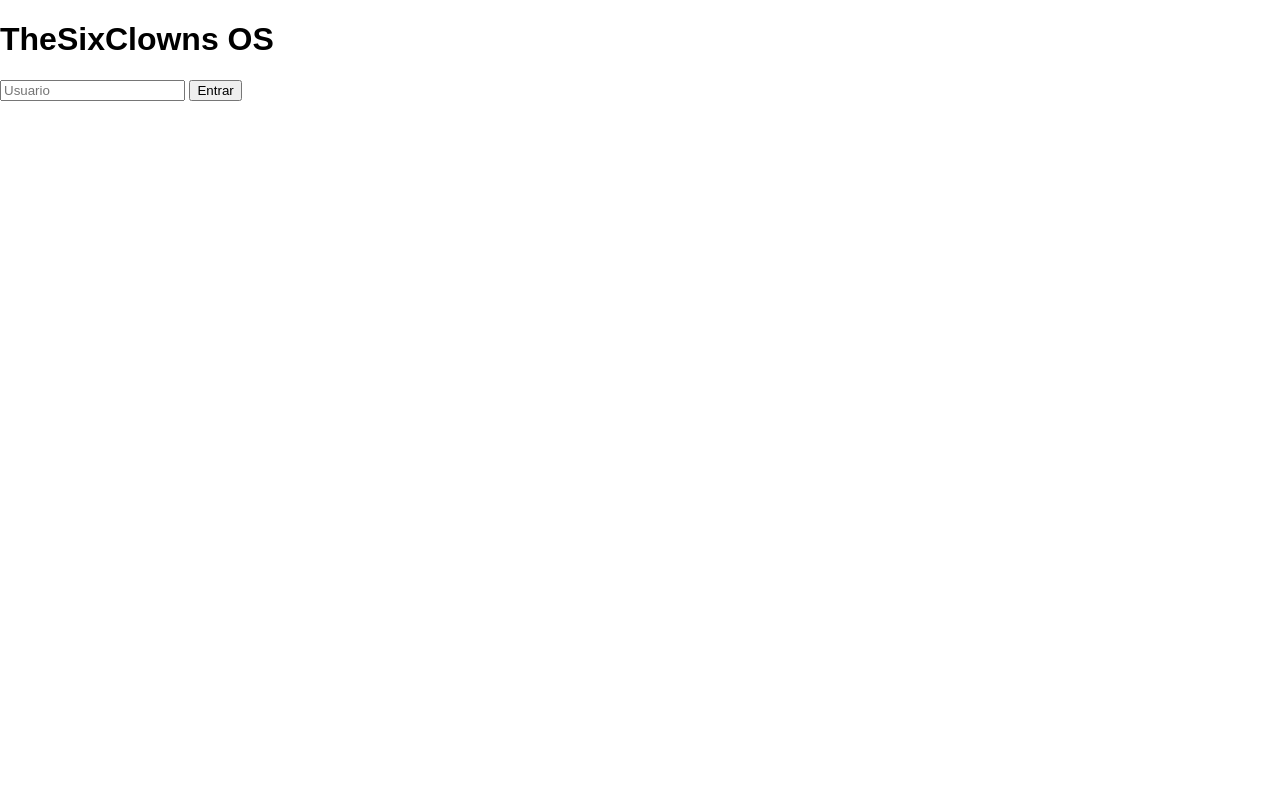
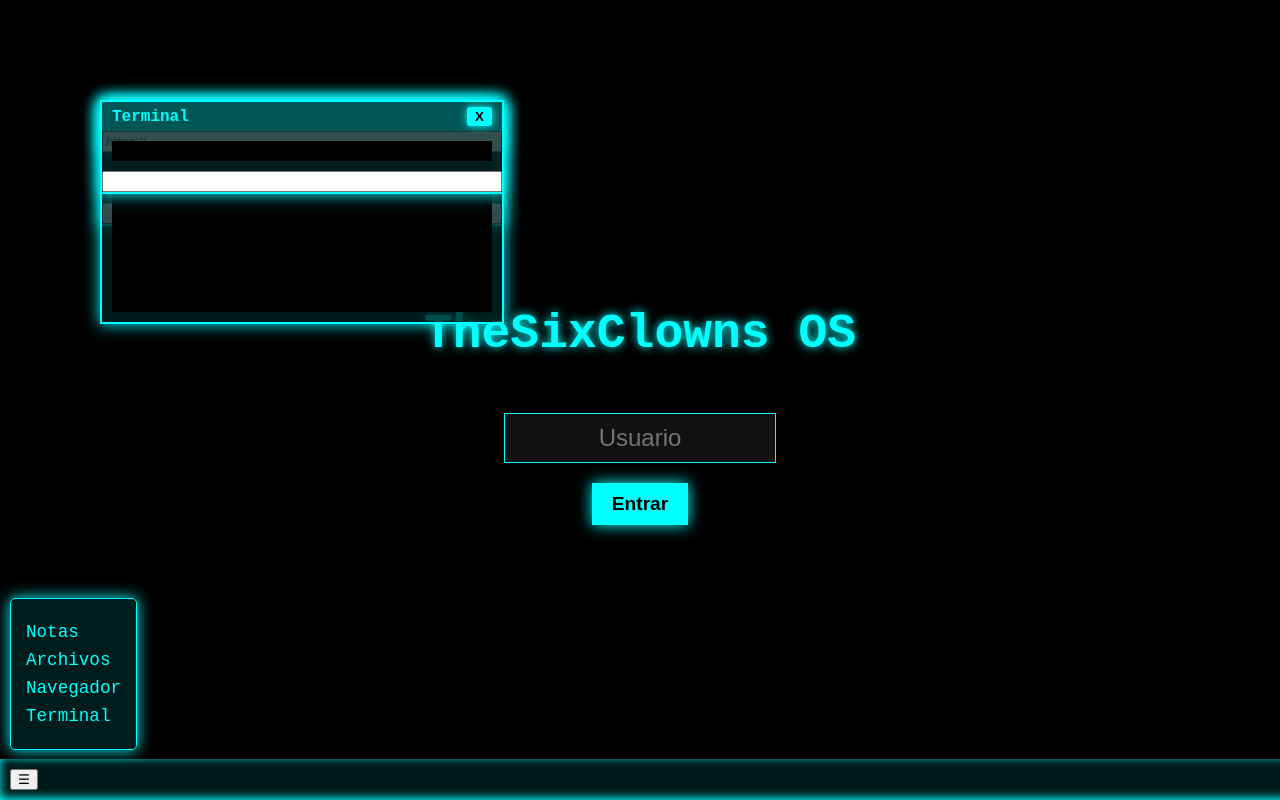
Before and after one commit to TROOG09/pc-THC, a plain HTML site: page index.html in a window 1280 px wide. Drawn offline with Linux system fonts and the light colour scheme.

Commit message:
Update style.css

```diff
--- a/style.css
+++ b/style.css
@@ -1,31 +1,102 @@
-body {
-  margin: 0;
-  font-family: sans-serif;
+
+/* Reset y básico */
+body, html {
+  margin: 0; padding: 0; height: 100%; overflow: hidden;
+  font-family: 'Courier New', Courier, monospace;
+  background: black;
+  color: #0ff;
+  user-select: none;
+}
+
+/* Login */
+#login {
+  height: 100vh;
+  background: #000;
+  display: flex;
+  flex-direction: column;
+  justify-content: center;
+  align-items: center;
+  gap: 20px;
+}
+#login h1 {
+  font-size: 3rem;
+  text-shadow: 0 0 10px #0ff;
+}
+#login input {
+  font-size: 1.5rem;
+  padding: 10px;
+  background: #111;
+  border: 1px solid #0ff;
+  color: #0ff;
+  width: 250px;
+  text-align: center;
+  outline: none;
+}
+#login button {
+  font-size: 1.2rem;
+  padding: 10px 20px;
+  background: #0ff;
+  border: none;
+  cursor: pointer;
+  color: black;
+  font-weight: bold;
+  box-shadow: 0 0 15px #0ff;
+  transition: background 0.3s ease;
+}
+#login button:hover {
+  background: #0aa;
+}
+
+/* Matrix canvas */
+#matrix {
+  position: fixed;
+  top: 0; left: 0;
+  width: 100%; height: 100%;
+  z-index: 0;
+  pointer-events: none;
 }
 
 /* Escritorio */
 .desktop {
   height: 100vh;
-  background: linear-gradient(120deg, #0078d7, #00c6ff);
   padding: 20px;
+  position: relative;
+  background:
+    linear-gradient(rgba(0,0,0,0.75), rgba(0,0,0,0.75)),
+    url("img/fondo.png") no-repeat center center / cover;
+  filter: brightness(0.9);
+  z-index: 1;
+  user-select: none;
 }
 
+/* Iconos */
 .icon {
-  color: white;
-  margin-bottom: 15px;
+  color: #0ff;
   cursor: pointer;
+  margin: 10px;
+  font-size: 2rem;
+  display: inline-block;
+  text-shadow: 0 0 10px #0ff;
+  transition: color 0.3s ease;
+}
+.icon:hover {
+  color: #0aa;
 }
 
-/* Barra */
+/* Barra de tareas */
 .taskbar {
   position: fixed;
-  bottom: 0;
+  bottom: 0; left: 0;
   width: 100%;
-  background: #111;
-  color: white;
+  background: #001a1a;
+  display: flex;
+  justify-content: space-between;
+  align-items: center;
   padding: 10px;
-  display: flex;
-  gap: 10px;
+  font-size: 1.2rem;
+  color: #0ff;
+  box-shadow: 0 -2px 10px #0ff inset;
+  z-index: 3;
 }
 
 /* Menú inicio */
@@ -33,13 +104,21 @@ body {
   position: fixed;
   bottom: 50px;
   left: 10px;
-  background: #222;
-  color: white;
-  padding: 10px;
+  background: #002222dd;
+  border: 1px solid #0ff;
+  border-radius: 5px;
+  padding: 15px;
+  color: #0ff;
+  font-size: 1.1rem;
+  box-shadow: 0 0 15px #0ff;
+  z-index: 4;
 }
-
-.hidden {
-  display: none;
+.start p {
+  margin: 8px 0;
+  cursor: pointer;
+}
+.start p:hover {
+  color: #0aa;
 }
 
 /* Ventanas */
@@ -47,25 +126,111 @@ body {
   position: absolute;
   top: 100px;
   left: 100px;
-  width: 300px;
-  background: white;
-  border: 2px solid black;
+  width: 400px;
+  background: #002222cc;
+  border: 2px solid #0ff;
+  color: #0ff;
+  box-shadow: 0 0 15px #0ff;
+  user-select: text;
+  display: flex;
+  flex-direction: column;
+  z-index: 10;
 }
 
 .titlebar {
-  background: #0078d7;
-  color: white;
-  padding: 5px;
+  background: #005555;
+  padding: 5px 10px;
+  cursor: move;
+  color: #0ff;
+  font-weight: bold;
   display: flex;
   justify-content: space-between;
+  align-items: center;
+  user-select: none;
+}
+
+.titlebar button {
+  background: #0ff;
+  border: none;
+  color: black;
+  font-weight: bold;
+  cursor: pointer;
+  padding: 2px 8px;
+  border-radius: 3px;
+  box-shadow: 0 0 8px #0ff;
+  transition: background 0.3s ease;
+}
+.titlebar button:hover {
+  background: #0aa;
 }
 
 textarea {
-  width: 100%;
-  height: 200px;
+  flex: 1;
+  margin: 10px;
+  padding: 10px;
+  background: #000;
+  border: 1px solid #0ff;
+  color: #0ff;
+  font-family: monospace;
+  resize: none;
+}
+
+input#https://cdn.discordapp.com/attachments/1474911562828615885/1486504857526337746/Picsart_26-03-24_23-57-43-972.jpg?ex=69c5bf07&is=69c46d87&hm=24bc00bfada867beb0781cffb137d326be57c3c317b0ecc4abcc00c9be02fb27, input#cmd {
+  margin: 10px;
+  padding: 8px;
+  background: #000;
+  border: 1px solid #0ff;
+  color: #0ff;
+  font-family: monospace;
+  outline: none;
+}
+
+#fileList {
+  margin: 10px;
+  overflow-y: auto;
+  max-height: 200px;
+}
+
+#fileList p {
+  cursor: pointer;
+  padding: 5px;
+  border-bottom: 1px solid #0ff;
+  transition: background 0.3s ease;
+}
+
+#fileList p:hover {
+  background: #003333;
 }
 
 iframe {
-  width: 100%;
-  height: 200px;
+  flex: 1;
+  border: none;
+  margin: 10px;
+  background: black;
 }
+
+/* Terminal */
+#term {
+  flex: 1;
+  margin: 10px;
+  background: black;
+  color: #0f0;
+  overflow-y: auto;
+  padding: 10px;
+  font-family: monospace;
+  font-size: 1rem;
+}
+
+/* Glitch efecto */
+.glitch {
+  animation: glitch 0.3s infinite;
+}
+
+@keyframes glitch {
+  0% { transform: translate(0); }
+  20% { transform: translate(-2px,2px); }
+  40% { transform: translate(-2px,-2px); }
+  60% { transform: translate(2px,2px); }
+  80% { transform: translate(2px,-2px); }
+  100% { transform: translate(0); }
+}
```
